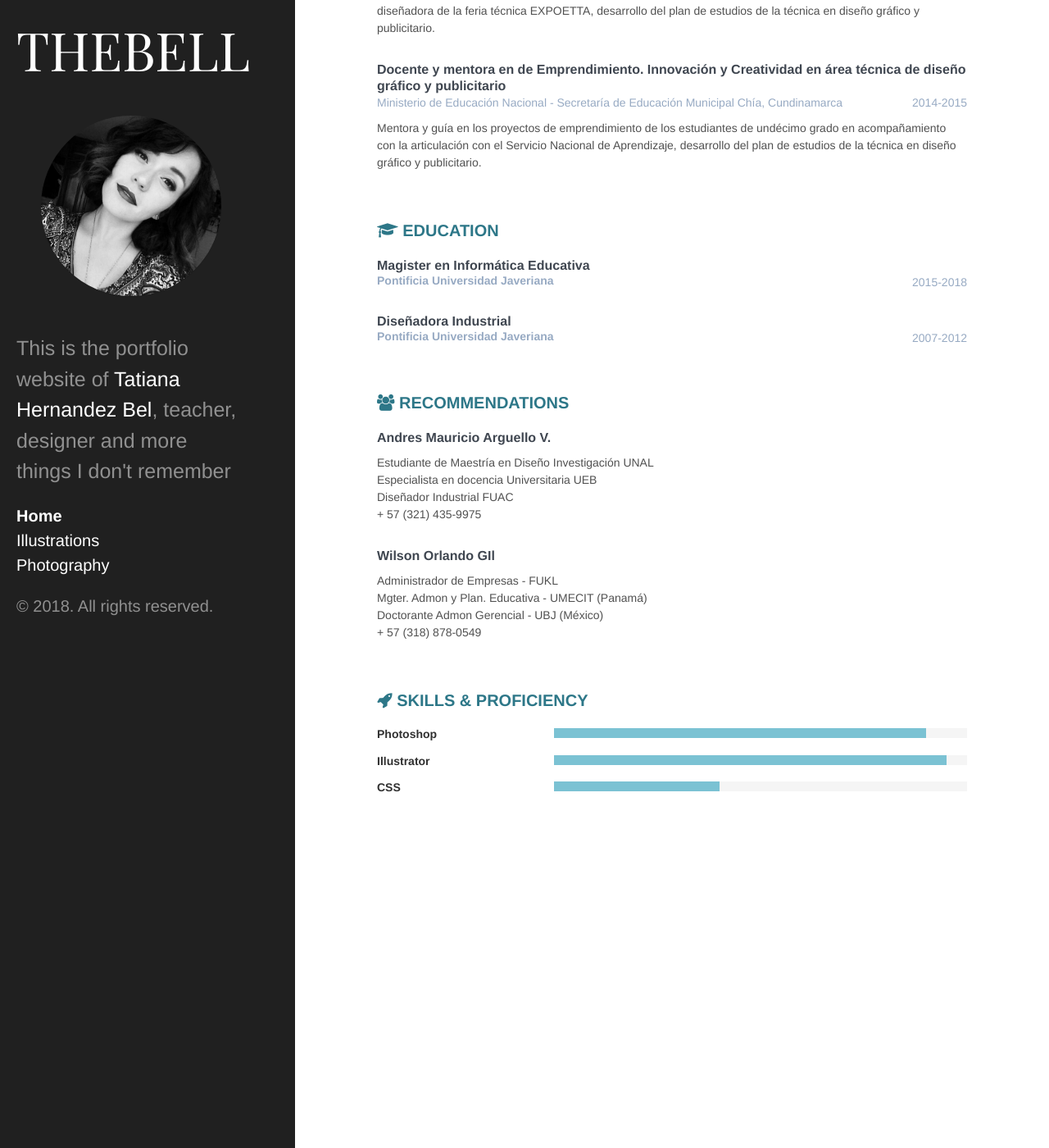
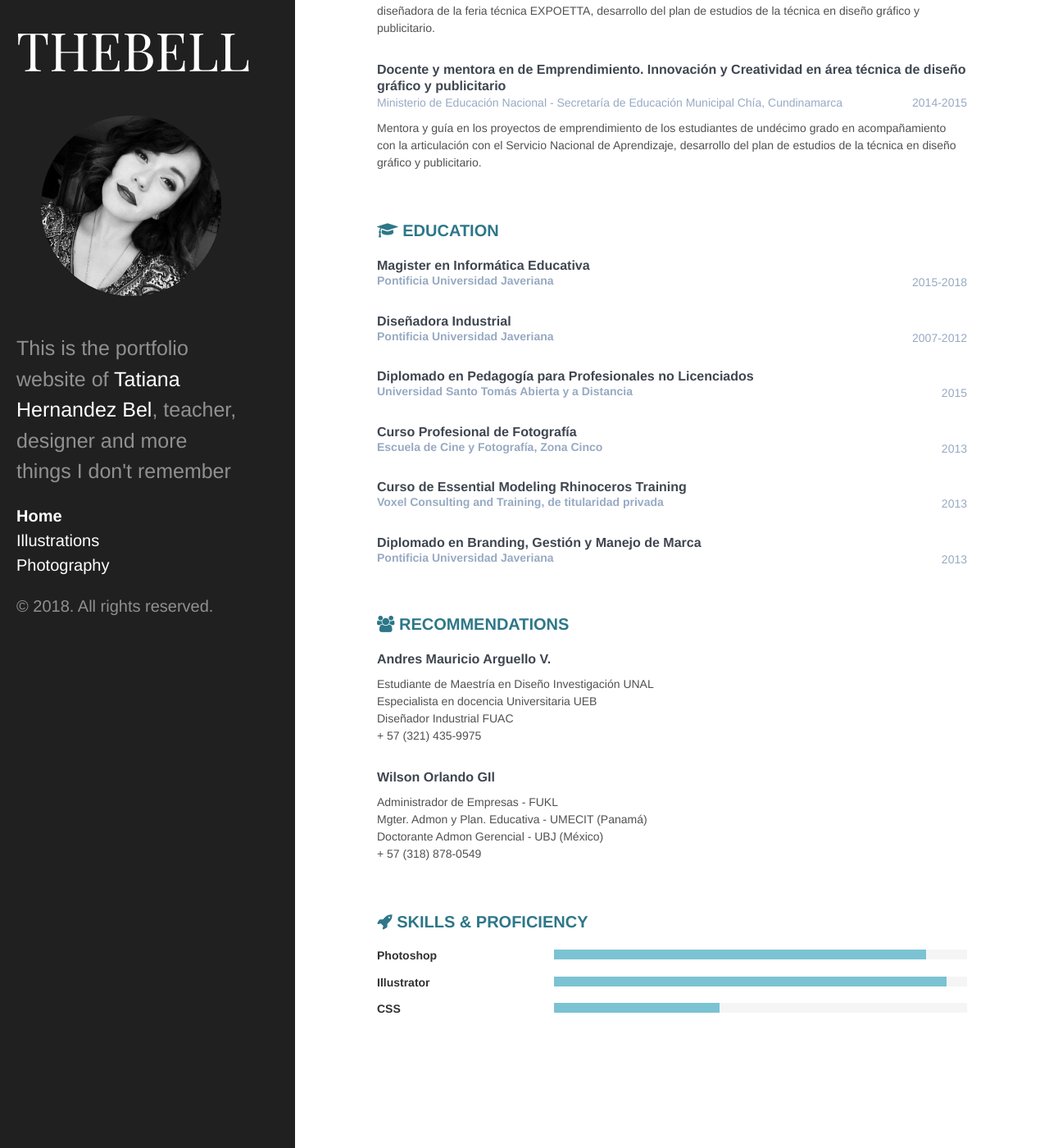
Before and after one commit to TatianaHbel/personal, a Jekyll site: the page built from index.md, in a window 1280 px wide and 1400 px high, scrolled down 661 px. Shown: the whole window at 82% size. Built offline with Jekyll 4.4.1, drawn with Linux system fonts in a browser that asks for light colours.

Commit message:
adding remaining education

```diff
--- a/_data/general.yml
+++ b/_data/general.yml
@@ -16,6 +16,18 @@ education:
   - title: Diseñadora Industrial
     time: 2007-2012
     place: Pontificia Universidad Javeriana
+  - title: Diplomado en Pedagogía para Profesionales no Licenciados
+    place: Universidad Santo Tomás Abierta y a Distancia
+    time: 2015
+  - title: Curso Profesional de Fotografía
+    place: Escuela de Cine y Fotografía, Zona Cinco
+    time: 2013
+  - title: Curso de Essential Modeling Rhinoceros Training
+    place: Voxel Consulting and Training, de titularidad privada
+    time: 2013
+  - title: Diplomado en Branding, Gestión y Manejo de Marca
+    place: Pontificia Universidad Javeriana
+    time: 2013
 
 experience:
   - title: Docente y mentora en de Emprendimiento. Innovación y Creatividad en área técnica de diseño gráfico y publicitario
@@ -32,7 +44,7 @@ experience:
     time: 2014-2015
     place: Ministerio de Educación Nacional - Secretaría de Educación Municipal Chía, Cundinamarca
     description:
-      - paragraph: Mentora  y guía en los proyectos de emprendimiento de los estudiantes de undécimo grado en acompañamiento con la articulación con el Servicio Nacional de Aprendizaje, desarrollo del plan de estudios de la técnica en diseño gráfico y publicitario.
+      - paragraph: Mentora y guía en los proyectos de emprendimiento de los estudiantes de undécimo grado en acompañamiento con la articulación con el Servicio Nacional de Aprendizaje, desarrollo del plan de estudios de la técnica en diseño gráfico y publicitario.
 
 extra:
   - name: Recommendations
--- a/_includes/sidebar.html
+++ b/_includes/sidebar.html
@@ -1,7 +1,7 @@
 <div class="sidebar">
   <div class="container sidebar-sticky">
     <div class="sidebar-about">
-      <h1>{{ site.data.general.title }}</h1>
+      <h1><a href="{{ site.baseurl }}/">{{ site.data.general.title }}</a></h1>
       <div class="profile-container">
         <img class="profile-img" src="{{ site.baseurl }}/img/pp.jpg" alt="profile picture">
       </div>
--- a/css/custom.css
+++ b/css/custom.css
@@ -10,3 +10,6 @@
 	border-radius: 100%;
 	box-shadow: 0 1px 1px rgba(0,0,0,.1);
 }
+.sidebar-about a:hover{
+	text-decoration: none;
+}
```
